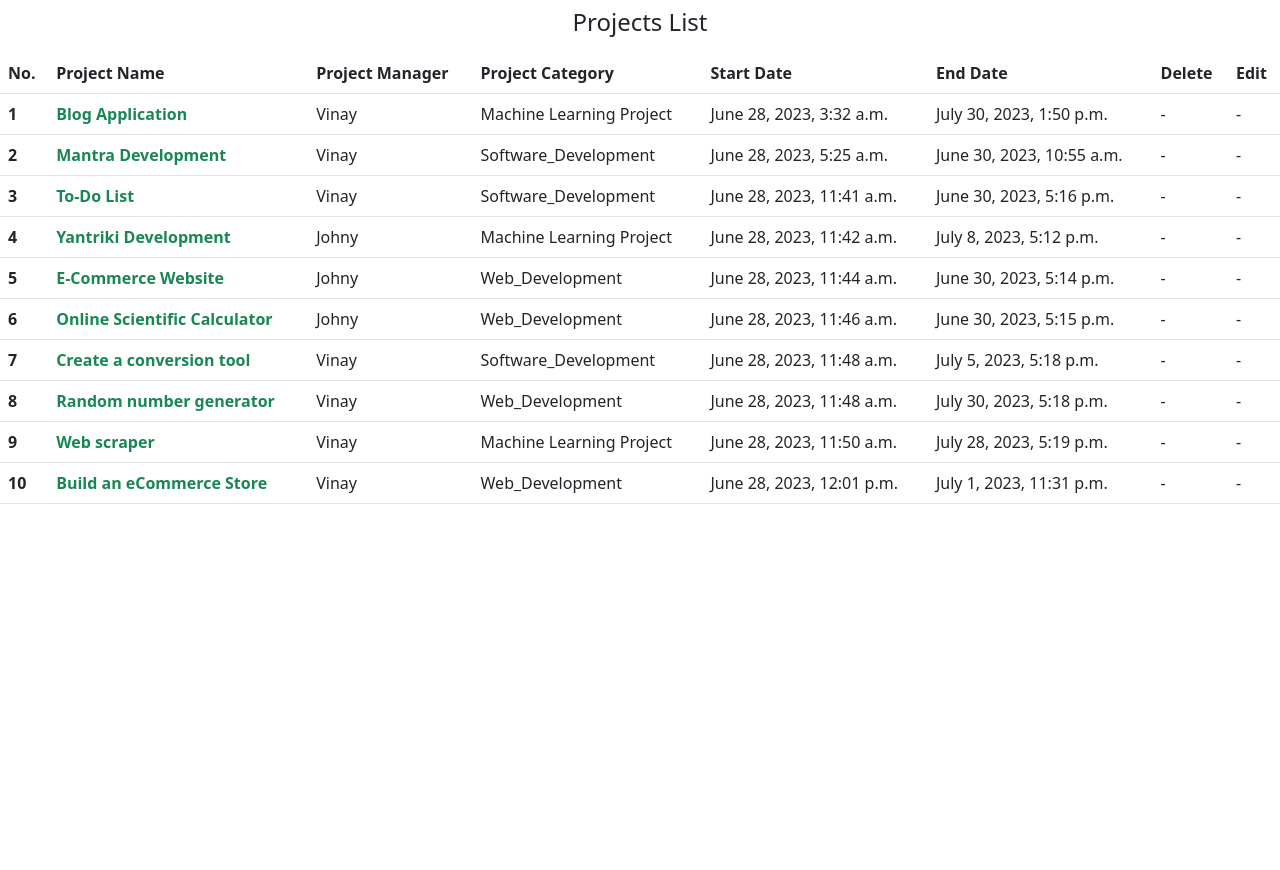
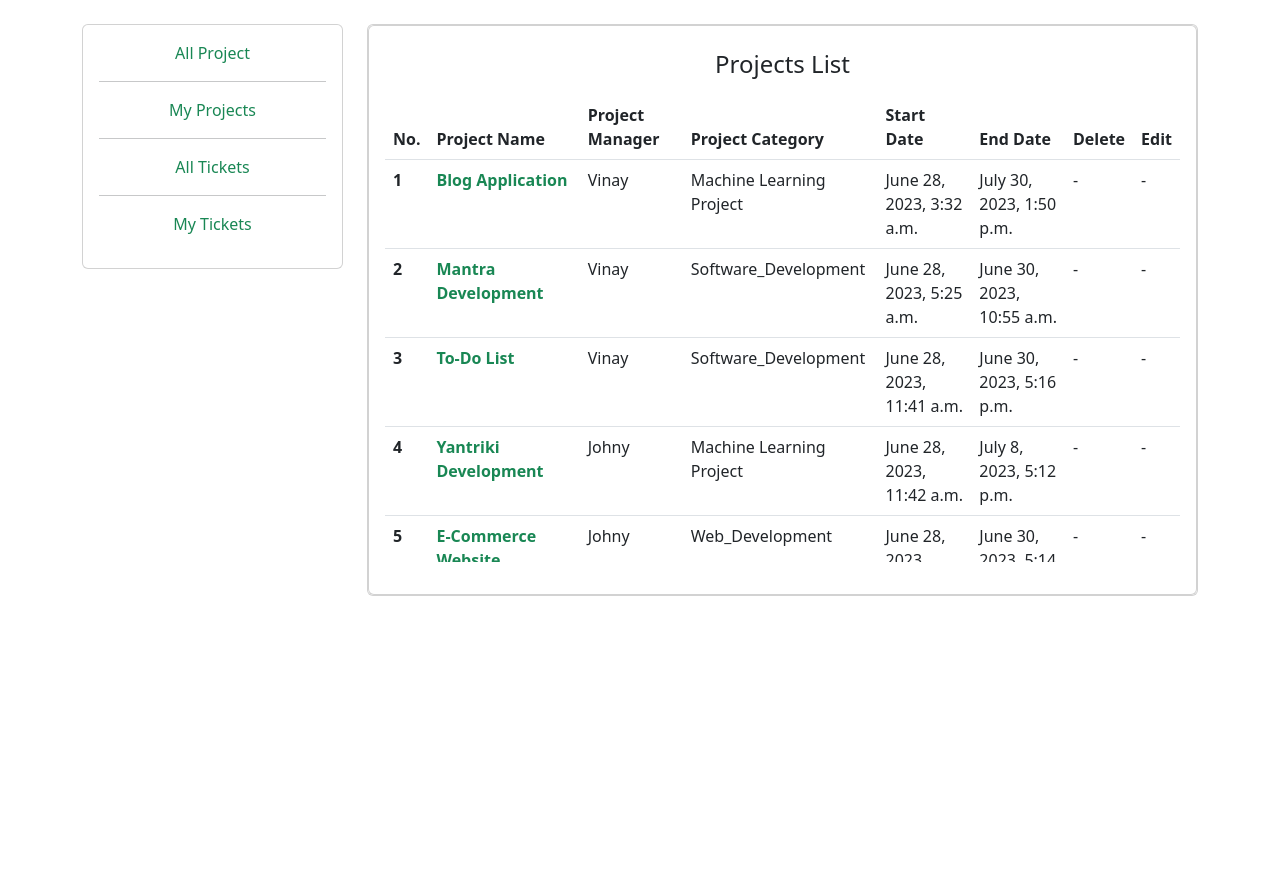
Before and after one commit to vinaycchndra/xIRA, a Django app: page /dashboard/ in a window 1280 px wide. Shown: the part 61-931 px from the top of the page. Run offline with Django 4.2, Linux system fonts and the light colour scheme; data comes from the database, SQL or seed files in the repository; both versions use the stored data as it was after the commit.

Commit message:
created dashboard style and my project button

```diff
--- a/templates/landingPage.html
+++ b/templates/landingPage.html
@@ -1,8 +1,32 @@
 {% extends 'base.html' %}
 
 {% block content %}
-<section>
-<table class="table caption-top" id="project_table">
+<div class="container mt-4">
+ <div class="row">
+    <div class="col-sm-3" style="">
+      <div class="card">
+    <div class="card-body">
+      <a href="{% url 'dashboard' %}" class="text-success"  style="text-decoration: none"><p class="text-center">All Project</p></a>
+    <hr>
+      <a href="{% url 'dashboard' request.user.id %}" class="text-success"  style="text-decoration: none"><p class="text-center">My Projects</p></a>
+
+    <hr>
+      <a href="#" class="text-success"  style="text-decoration: none"><p class="text-center">All Tickets</p></a>
+
+    <hr>
+      <a href="#" class="text-success"  style="text-decoration: none"><p class="text-center">My Tickets</p></a>
+    </div>
+      </div>
+
+
+    </div>
+
+
+    <div class="col-lg" style="">
+        <div class="card">
+  <div class="card">
+    <div class="card-body">
+    <table class="table caption-top" style="position: relative;height: 520px;overflow: auto;display: block;" id="project_table">
   <caption><h4 class="text-dark text-center">Projects List</h4></caption>
   <thead>
     <tr>
@@ -43,7 +67,11 @@
 {% endfor %}
   </tbody>
 </table>
-</section>
-
+      </div>
+  </div>
+      </div>
+        </div>
+    </div>
+</div>
 
 {% endblock %}
--- a/templates/project_detail.html
+++ b/templates/project_detail.html
@@ -8,9 +8,9 @@
   </div>
   <div class="card-body">
     <h3 class="card-title text-success"><strong>{{project.project_name}}</strong></h3>
-    <div class="container">
-        <div class="row">
-          <div class="col-sm-4" style="">
+        <div class="container">
+            <div class="row">
+              <div class="col-sm-4" style="">
               <div class="card">
 
                 <div class="card-body">
--- a/xIRA/urls.py
+++ b/xIRA/urls.py
@@ -19,6 +19,7 @@ from django.urls import path, include
 from . import views
 urlpatterns = [
     path('admin/', admin.site.urls),
+    path('dashboard/<int:user_id>/', views.dashboard, name='dashboard'),
     path('dashboard/', views.dashboard, name='dashboard'),
     path('accounts/', include('accounts.urls')),
     path('project/', include('projects.urls')),
--- a/xIRA/views.py
+++ b/xIRA/views.py
@@ -1,9 +1,14 @@
 from django.shortcuts import render
 from projects.models import Project
+from accounts.models import Account
 
 
-def dashboard(request):
-    projects = Project.objects.all()
+def dashboard(request, user_id=None):
+    if user_id is None:
+        projects = Project.objects.all()
+    else:
+        user_object = Account.objects.get(id=user_id)
+        projects = user_object.project_set.all()
     context = {
         'projects': projects,
     }
```
Also changed, not shown: db.sqlite3.
